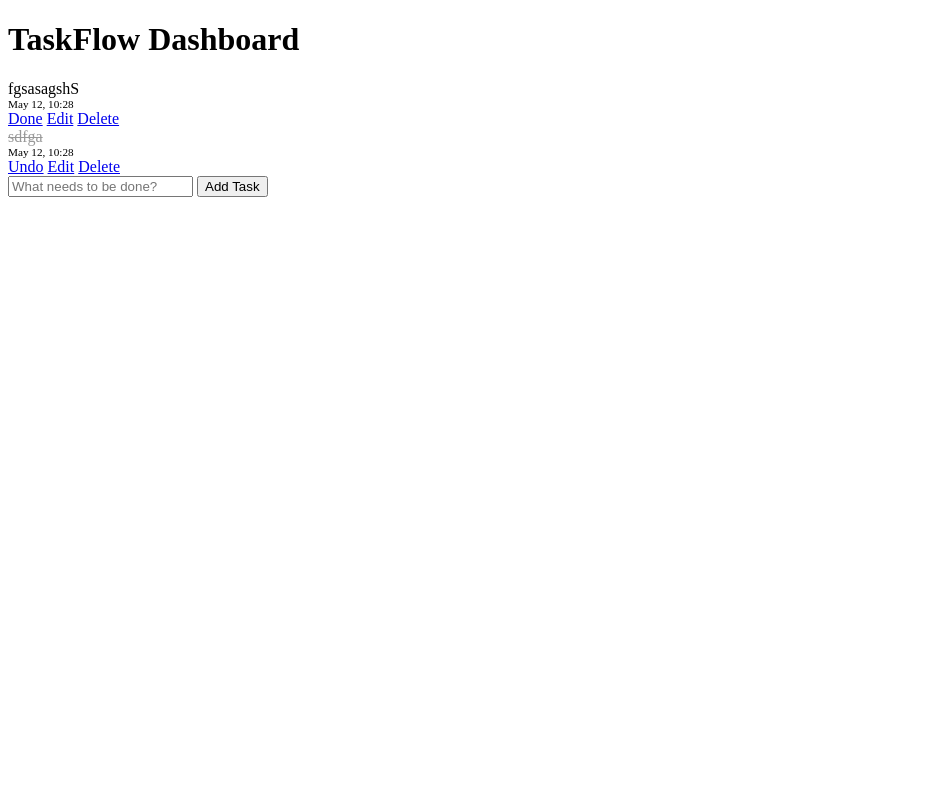
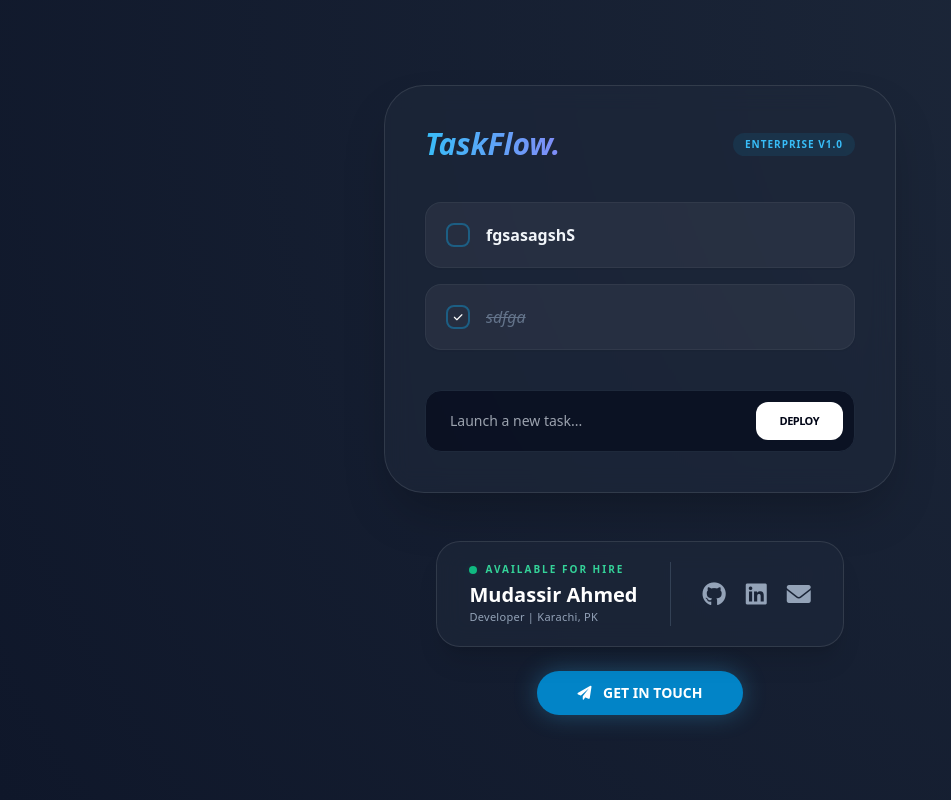
Before and after one commit to mudassirabbasi1/TaskFlow-Pro, a Flask app: page / in a window 1280 px wide. Shown: the whole page, without its empty margins (0-951 px from the left). Run offline with Flask 3, Linux system fonts and the light colour scheme; data comes from the database, SQL or seed files in the repository; both versions use the stored data as it was after the commit; some libraries are stand-ins or nearby versions.

Commit message:
Initial Release: TaskFlow Pro v1.0 with Flask and Tailwind CSS

```diff
--- a/app.py
+++ b/app.py
@@ -3,42 +3,31 @@ from flask_sqlalchemy import SQLAlchemy
 from datetime import datetime
 
 app = Flask(__name__)
-# Database configuration
 app.config['SQLALCHEMY_DATABASE_URI'] = 'sqlite:///test.db'
 app.config['SQLALCHEMY_TRACK_MODIFICATIONS'] = False
 db = SQLAlchemy(app)
 
-# Data Model
 class Todo(db.Model):
     id = db.Column(db.Integer, primary_key=True)
     content = db.Column(db.String(200), nullable=False)
-    status = db.Column(db.Integer, default=0) # 0 = Pending, 1 = Completed
+    status = db.Column(db.Integer, default=0)
     date_created = db.Column(db.DateTime, default=datetime.utcnow)
 
-    def __repr__(self):
-        return f'<Task {self.id}>'
-
-# Route: Dashboard (Create & Read)
 @app.route('/', methods=['POST', 'GET'])
 def index():
     if request.method == 'POST':
         task_content = request.form['content']
-        if not task_content:
-            return redirect('/')
-
+        if not task_content: return redirect('/')
         new_task = Todo(content=task_content)
         try:
             db.session.add(new_task)
             db.session.commit()
             return redirect('/')
-        except Exception as e:
-            return f"Error adding task: {e}"
+        except: return "Database Error"
     else:
-        # Fetch tasks ordered by newest first
         tasks = Todo.query.order_by(Todo.date_created.desc()).all()
         return render_template('index.html', tasks=tasks)
 
-# Route: Delete Task (Delete)
 @app.route('/delete/<int:id>')
 def delete(id):
     task = Todo.query.get_or_404(id)
@@ -46,10 +35,8 @@ def delete(id):
         db.session.delete(task)
         db.session.commit()
         return redirect('/')
-    except:
-        return "Error deleting task"
+    except: return "Delete Error"
 
-# Route: Update Task Content (Update)
 @app.route('/update/<int:id>', methods=['GET', 'POST'])
 def update(id):
     task = Todo.query.get_or_404(id)
@@ -58,22 +45,16 @@ def update(id):
         try:
             db.session.commit()
             return redirect('/')
-        except:
-            return "Error updating task"
+        except: return "Update Error"
     else:
         return render_template('update.html', task=task)
 
-# Route: Toggle Task Status (The new 'Done/Undo' logic)
 @app.route('/done/<int:id>')
 def done(id):
     task = Todo.query.get_or_404(id)
-    # Toggles between 0 and 1
     task.status = 1 if task.status == 0 else 0
-    try:
-        db.session.commit()
-        return redirect('/')
-    except:
-        return "Error updating task status"
+    db.session.commit()
+    return redirect('/')
 
 if __name__ == "__main__":
     with app.app_context():
--- a/static/css/style.css
+++ b/static/css/style.css
@@ -1,46 +1,82 @@
-/* Footer & Branding Styles */
-.main-container {
-    display: flex;
-    flex-direction: column;
-    align-items: center;
-    gap: 2rem;
+:root {
+    --bg-color: #0f172a;
+    --card-bg: rgba(30, 41, 59, 0.7);
+    --accent: #38bdf8;
+    --text-main: #f8fafc;
+    --text-dim: #94a3b8;
+    --danger: #f43f5e;
 }
 
-.portfolio-footer {
-    text-align: center;
-    padding: 20px;
-    opacity: 0.6;
-    transition: opacity 0.3s;
+body {
+    background: radial-gradient(circle at top right, #1e293b, #0f172a);
+    color: var(--text-main);
+    font-family: 'Segoe UI', sans-serif;
+    display: flex;
+    justify-content: center;
+    padding-top: 50px;
+    margin: 0;
+    min-height: 100vh;
 }
 
-.portfolio-footer:hover {
-    opacity: 1;
+.main-container { width: 100%; max-width: 480px; display: flex; flex-direction: column; align-items: center; }
+
+.content {
+    width: 100%;
+    background: var(--card-bg);
+    backdrop-filter: blur(16px);
+    border: 1px solid rgba(255, 255, 255, 0.1);
+    padding: 2.5rem;
+    border-radius: 24px;
+    box-shadow: 0 25px 50px rgba(0, 0, 0, 0.5);
 }
 
-.portfolio-footer p {
-    margin: 5px 0;
-    font-size: 0.9rem;
+h1 {
+    text-align: center;
+    background: linear-gradient(to right, #38bdf8, #818cf8);
+    -webkit-background-clip: text;
+    -webkit-text-fill-color: transparent;
+    font-size: 1.8rem;
+    margin-bottom: 2rem;
 }
 
-.role-tag {
-    font-size: 0.75rem !important;
-    text-transform: uppercase;
-    letter-spacing: 1px;
-    color: var(--accent);
+.task-item {
+    display: flex;
+    justify-content: space-between;
+    padding: 1rem;
+    background: rgba(255, 255, 255, 0.05);
+    border-radius: 12px;
+    margin-bottom: 10px;
 }
 
-.social-links {
-    margin-top: 10px;
+.action-links a {
+    text-decoration: none;
+    font-size: 0.75rem;
+    font-weight: bold;
+    margin-left: 10px;
 }
 
-.social-links a {
-    color: var(--text-main);
-    text-decoration: none;
-    margin: 0 10px;
-    font-size: 0.8rem;
-    border-bottom: 1px solid transparent;
+.edit-link { color: var(--accent); }
+.delete-link { color: var(--danger); }
+
+.add-form { display: flex; gap: 10px; margin-top: 20px; }
+
+input[type="text"] {
+    flex: 1;
+    background: #020617;
+    border: 1px solid #1e293b;
+    color: white;
+    padding: 12px;
+    border-radius: 10px;
+    outline: none;
 }
 
-.social-links a:hover {
-    border-bottom: 1px solid var(--accent);
+button {
+    background: var(--accent);
+    border: none;
+    padding: 10px 20px;
+    border-radius: 10px;
+    font-weight: bold;
+    cursor: pointer;
 }
+
+footer { text-align: center; margin-top: 20px; opacity: 0.6; font-size: 0.8rem; color: var(--text-dim); }
--- a/templates/base.html
+++ b/templates/base.html
@@ -3,13 +3,42 @@
 <head>
     <meta charset="UTF-8">
     <meta name="viewport" content="width=device-width, initial-scale=1.0">
-    <title>{% block title %}TaskFlow Pro{% endblock %}</title>
-    <link rel="stylesheet" href="{{ url_for('static', filename='css/style.css') }}">
-    <link href="https://fonts.googleapis.com/css2?family=Inter:wght@400;600;800&display=swap" rel="stylesheet">
+    <title>TaskFlow Pro | Mudassir Ahmed</title>
+    <script src="https://cdn.tailwindcss.com"></script>
+    <link rel="stylesheet" href="https://cdnjs.cloudflare.com/ajax/libs/font-awesome/6.0.0/css/all.min.css">
+    <style>
+        body { background: radial-gradient(circle at top right, #1e293b, #0f172a); min-height: 100vh; }
+        .glass { background: rgba(30, 41, 59, 0.6); backdrop-filter: blur(12px); border: 1px solid rgba(255, 255, 255, 0.1); }
+    </style>
 </head>
-<body>
-    <div class="content">
-        {% block body %}{% endblock %}
+<body class="text-slate-200 font-sans antialiased">
+    <div class="flex flex-col items-center justify-center min-h-screen p-6">
+
+        <div class="glass w-full max-w-lg rounded-[2.5rem] p-10 shadow-2xl">
+            {% block body %}{% endblock %}
+        </div>
+
+        <footer class="mt-12 text-center flex flex-col items-center gap-6">
+            <div class="glass px-8 py-5 rounded-3xl flex items-center gap-8 border border-white/10 shadow-xl">
+                <div class="text-left border-r border-slate-700 pr-8">
+                    <div class="flex items-center gap-2 mb-1">
+                        <span class="relative flex h-2 w-2"><span class="animate-ping absolute inline-flex h-full w-full rounded-full bg-emerald-400 opacity-75"></span><span class="relative inline-flex rounded-full h-2 w-2 bg-emerald-500"></span></span>
+                        <p class="text-[10px] uppercase tracking-[0.2em] text-emerald-400 font-black">Available for Hire</p>
+                    </div>
+                    <p class="text-xl font-black text-white">Mudassir Ahmed</p>
+                    <p class="text-[11px] text-slate-400 font-medium tracking-wide">Developer | Karachi, PK</p>
+                </div>
+                <div class="flex gap-5">
+                    <a href="https://github.com/mudassirabbasi1" target="_blank" class="text-slate-400 hover:text-sky-400 transition-all text-2xl"><i class="fab fa-github"></i></a>
+                    <a href="https://linkedin.com/in/mudassir-ahmed-2993a440a/" target="_blank" class="text-slate-400 hover:text-sky-400 transition-all text-2xl"><i class="fab fa-linkedin"></i></a>
+                    <a href="mailto:abbasimudasir2098@gmail.com" class="text-slate-400 hover:text-sky-400 transition-all text-2xl"><i class="fas fa-envelope"></i></a>
+                </div>
+            </div>
+
+            <a href="mailto:abbasimudasir2098@gmail.com" class="bg-sky-600 hover:bg-sky-500 text-white px-10 py-3 rounded-full font-bold text-sm shadow-[0_0_25px_rgba(56,189,248,0.3)] transition-all active:scale-95">
+                <i class="fas fa-paper-plane mr-2"></i> GET IN TOUCH
+            </a>
+        </footer>
     </div>
 </body>
 </html>
--- a/templates/index.html
+++ b/templates/index.html
@@ -1,36 +1,34 @@
 {% extends 'base.html' %}
+{% block body %}
+    <div class="flex justify-between items-center mb-10">
+        <h1 class="text-3xl font-black bg-gradient-to-r from-sky-400 to-indigo-400 bg-clip-text text-transparent italic">TaskFlow.</h1>
+        <span class="bg-sky-500/10 text-sky-400 text-[10px] px-3 py-1 rounded-full font-bold uppercase tracking-widest">Enterprise v1.0</span>
+    </div>
 
-{% block title %}Dashboard | TaskFlow{% endblock %}
-
-{% block body %}
-    <h1>TaskFlow Dashboard</h1>
-
-    <div class="task-list">
-        {% if tasks|length < 1 %}
-        <p style="color: var(--text-dim); text-align: center;">No tasks yet. Add one below!</p>
-        {% else %}
+    <div class="space-y-4 mb-10">
         {% for task in tasks %}
-            <div class="task-item">
-                <div class="task-info">
-                    <span style="{{ 'text-decoration: line-through; opacity: 0.4;' if task.status == 1 }}">
+        <div class="flex items-center justify-between p-5 rounded-2xl bg-white/5 border border-white/5 hover:border-sky-500/30 transition-all group shadow-sm">
+            <div class="flex items-center gap-4">
+                <a href="/done/{{task.id}}" class="w-6 h-6 rounded-lg border-2 border-sky-500/40 flex items-center justify-center hover:bg-sky-500 transition-all">
+                    {% if task.status == 1 %}<i class="fas fa-check text-[10px] text-white"></i>{% endif %}
+                </a>
+                <span class="{{ 'line-through text-slate-500 italic' if task.status == 1 else 'text-slate-100 font-semibold' }}">
                     {{ task.content }}
                 </span>
-                    <small style="display: block; font-size: 0.7rem; color: var(--text-dim);">
-                        {{ task.date_created.strftime('%b %d, %H:%M') }}
-                    </small>
             </div>
-                <div class="action-links">
-                    <a href="/done/{{task.id}}" class="edit-link">{{ 'Undo' if task.status == 1 else 'Done' }}</a>
-                    <a href="/update/{{task.id}}" class="edit-link">Edit</a>
-                    <a href="/delete/{{task.id}}" class="delete-link">Delete</a>
+            <div class="flex gap-4 opacity-0 group-hover:opacity-100 transition-opacity">
+                <a href="/update/{{task.id}}" class="text-slate-500 hover:text-sky-400"><i class="fas fa-edit"></i></a>
+                <a href="/delete/{{task.id}}" class="text-slate-500 hover:text-rose-500"><i class="fas fa-trash-alt"></i></a>
             </div>
         </div>
         {% endfor %}
-        {% endif %}
     </div>
 
-    <form action="/" method="POST" class="add-form">
-        <input type="text" name="content" id="content" placeholder="What needs to be done?" required autocomplete="off">
-        <button type="submit">Add Task</button>
+    <form action="/" method="POST" class="relative group">
+        <input type="text" name="content" placeholder="Launch a new task..." required
+            class="w-full bg-slate-950/60 border border-slate-800 rounded-2xl py-5 pl-6 pr-28 outline-none focus:border-sky-500 transition-all text-sm font-medium">
+        <button type="submit" class="absolute right-3 top-3 bottom-3 bg-white text-slate-950 font-black px-6 rounded-xl text-[11px] uppercase tracking-tighter hover:bg-sky-400 transition-all">
+            Deploy
+        </button>
     </form>
 {% endblock %}
```
Also changed, not shown: templates/update.html (+9 -11 lines), instance/test.db, 1 other file. Lines whose indentation alone changed are shown as unchanged.
